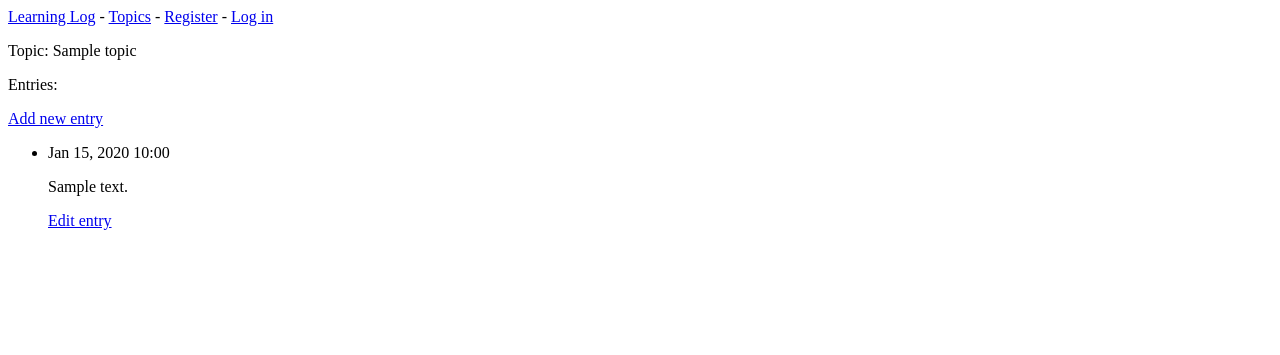
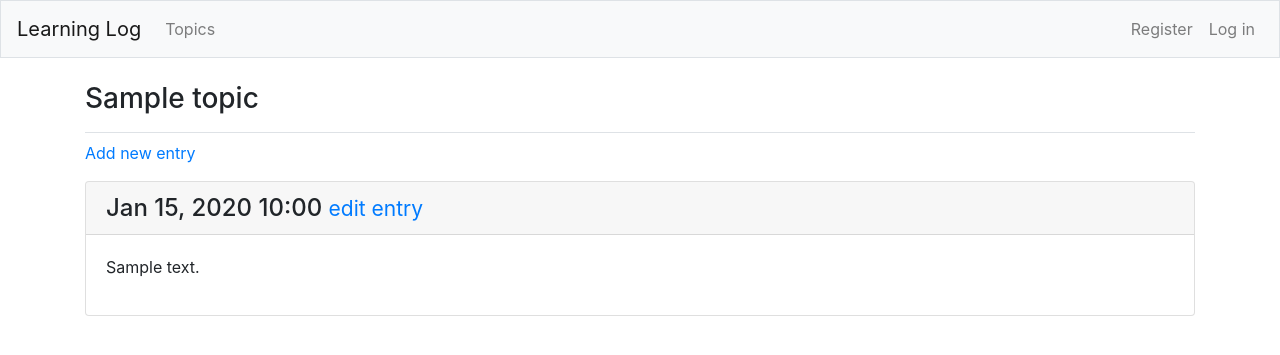
Before and after one commit to StevenJoseph19/web_applications, a Django app: template learning_log/learning_logs/templates/learning_logs/topic.html in a window 1280 px wide. Shown: the top 355 px of the page. Run offline with Django 3.2, Linux system fonts and the light colour scheme; the template is opened without the code that fills it: most values are stand-ins (such as "Sample title", 1, 10 or a date in 2020); some libraries are stand-ins or nearby versions.

Commit message:
Chapter 20 - STYLING AND DEPLOYING AN APP - Styling Learning Log - Styling the Entries on the Topic Page

```diff
--- a/learning_log/learning_log/settings.py
+++ b/learning_log/learning_log/settings.py
@@ -34,6 +34,9 @@ INSTALLED_APPS = [
     # My apps
         'learning_logs',
         'users',
+
+    # Third party apps.
+    'bootstrap4',
 
     # Default django apps.
     'django.contrib.admin',
--- a/learning_log/learning_logs/templates/learning_logs/base.html
+++ b/learning_log/learning_logs/templates/learning_logs/base.html
@@ -1,13 +1,62 @@
-<p>
-    <a href="{% url 'learning_logs:index' %}">Learning Log</a> -
-    <a href="{% url 'learning_logs:topics' %}">Topics</a> -
-    {% if user.is_authenticated %}
-        Hello, {{ user.username }}.
-        <a href="{% url 'users:logout' %}">Log out</a>
-    {% else %}
-        <a href="{% url 'users:register' %}">Register</a> -
-        <a href="{% url 'users:login' %}">Log in</a>
-    {% endif %}
-</p>
+{% load bootstrap4 %}
+<!doctype html>
 
-{% block content %}{% endblock content %}
+<html lang="en">
+
+<head>
+    <meta charset="utf-8">
+    <meta name="viewport" content="width=device-width, initial-scale=1,
+                                    shrink-to-fit=no">
+    <title>Learning Log</title>
+
+{% bootstrap_css %}
+{% bootstrap_javascript jquery='full' %}
+
+</head>
+<body>
+<nav class="navbar navbar-expand-md navbar-light bg-light mb-4 border">
+
+<a class="navbar-brand" href="{% url 'learning_logs:index'%}">
+    Learning Log</a>
+<button class="navbar-toggler" type="button" data-toggle="collapse"
+    data-target="#navbarCollapse" aria-controls="navbarCollapse"
+    aria-expanded="false" aria-label="Toggle navigation">
+    <span class="navbar-toggler-icon"></span></button>
+    <div class="collapse navbar-collapse" id="navbarCollapse">
+        <ul class="navbar-nav mr-auto">
+            <li class="nav-item">
+            <a class="nav-link" href="{% url 'learning_logs:topics'%}">
+                Topics</a></li>
+        </ul>
+        <ul class="navbar-nav ml-auto">
+            {% if user.is_authenticated %}
+                <li class="nav-item">
+                  <span class="navbar-text"}>Hello, {{ user.username }}.</span>
+                </li>
+                <li class="nav-item">
+                    <a class="nav-link" href="{% url 'users:logout' %}">Log out</a>
+                </li>
+            {% else %}
+                <li class="nav-item">
+                    <a class="nav-link" href="{% url 'users:register' %}">Register</a>
+                </li>
+                <li class="nav-item">
+                    <a class="nav-link" href="{% url 'users:login' %}">Log in</a></li>
+            {% endif %}
+        </ul>
+    </div>
+
+</nav>
+
+<main role="main" class="container">
+    <div class="pb-2 mb-2 border-bottom">
+        {% block page_header %}{% endblock page_header %}
+    </div>
+    <div>
+        {% block content %}{% endblock content %}
+    </div>
+</main>
+
+ </body>
+
+ </html>
--- a/learning_log/learning_logs/templates/learning_logs/topic.html
+++ b/learning_log/learning_logs/templates/learning_logs/topic.html
@@ -1,26 +1,28 @@
 {% extends 'learning_logs/base.html' %}
+
+{% block page_header %}
+    <h3>{{ topic }}</h3>
+{% endblock page_header %}
 
 {% block content %}
 
-<p>Topic: {{ topic }}</p>
+    <p>
+        <a href="{% url 'learning_logs:new_entry' topic.id %}">Add new entry</a>
+    </p>
 
-<p>Entries:</p>
-<p>
-    <a href="{% url 'learning_logs:new_entry' topic.id %}">Add new entry</a>
-</p>
-<ul>
-{% for entry in entries %}
-    <li>
-
-        <p>{{ entry.date_added|date:'M d, Y H:i' }}</p>
-        <p>{{ entry.text|linebreaks }}</p>
-        <p>
-            <a href="{% url 'learning_logs:edit_entry' entry.id %}">Edit entry</a>
-        </p>
-    </li>
-{% empty %}
-        <li>There are no entries for this topic yet.</li>
-{% endfor %}
-</ul>
+    {% for entry in entries %}
+        <div class="card mb-3">
+            <h4 class="card-header">
+                {{ entry.date_added|date:'M d, Y H:i' }}
+                <small><a href="{% url 'learning_logs:edit_entry' entry.id %}">
+                edit entry</a></small>
+            </h4>
+            <div class="card-body">
+                {{ entry.text|linebreaks }}
+            </div>
+        </div>
+    {% empty %}
+            <p>There are no entries for this topic yet.</p>
+    {% endfor %}
 
 {% endblock content %}
```
Also changed, not shown: learning_log/learning_logs/templates/learning_logs/index.html (+14 -4 lines), learning_log/learning_logs/templates/learning_logs/topics.html (+8 -6 lines), learning_log/users/templates/registration/login.html (+14 -10 lines), learning_log/db.sqlite3.
